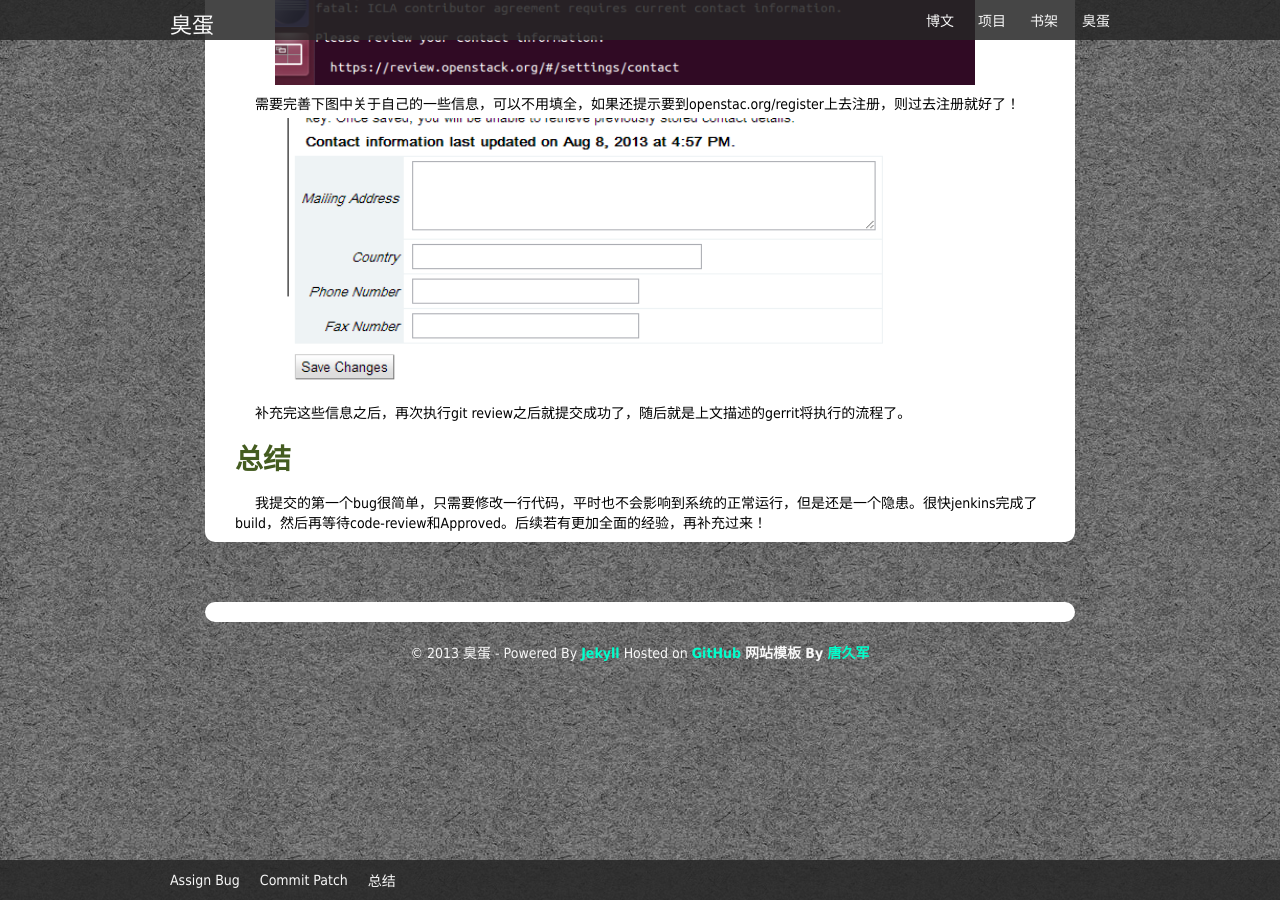
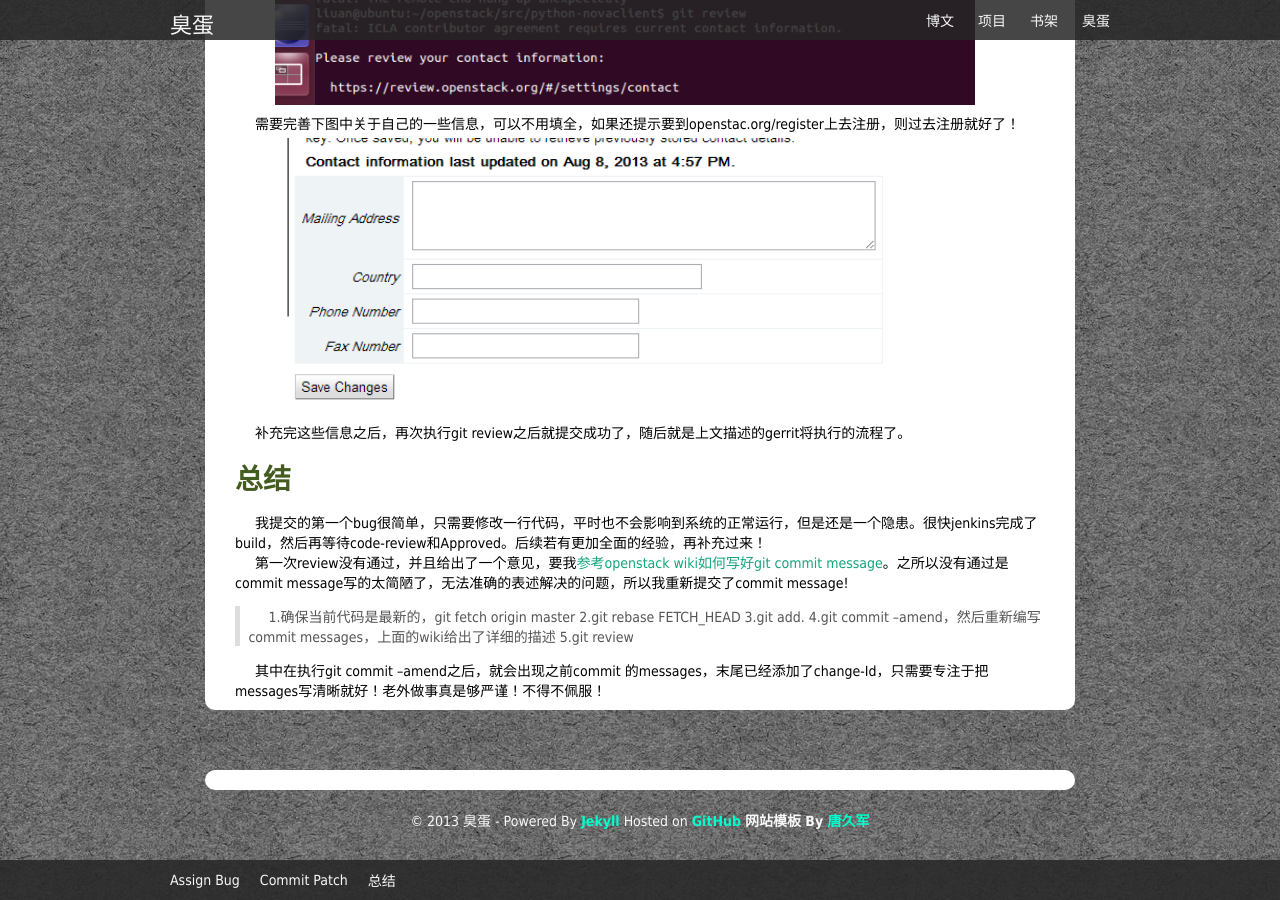
Before and after one commit to liuan/blog, a Jekyll site: the page built from _posts/2013-8-8-OpenStack开发者入门(二).md, in a window 1280 px wide and 900 px high, scrolled down 1398 px. Built offline with Jekyll 4.4.1, drawn with Linux system fonts in a browser that asks for light colours; comment, search, counter and statistics services are not loaded; some of the changed text lies outside the part shown.

Commit message:
remove some obsolete files and append some contents

```diff
--- a/_posts/2013-8-8-OpenStack开发者入门(二).md
+++ b/_posts/2013-8-8-OpenStack开发者入门(二).md
@@ -43,7 +43,7 @@ tags: OpenStack
 > 4.运行ctrl+o命令，然后按下Enter键，然后运行ctrl+x.
 > 5.git review
 
-对于第三处，初次尝试的可能会产生困惑，有的文章描述注释部分需要添加change-Id，这个change-Id是commit之后才有的，第一次提交不需要填写change-Id,下面是我初次提交的注释内容，给大家截个图，作为参考！其中的change-Id是系统自动添加的。
+对于第三处，初次尝试的可能会产生困惑，有的文章描述注释部分需要添加change-Id，这个change-Id是commit之后才有的，第一次提交不需要填写change-Id,下面是我初次提交的注释内容，给大家截个图，作为参考！其中的change-Id是系统自动添加的。*其中的注释方式，内容太简陋了，没有通过review，将再次修改的方式补充后文章尾。*
 
 <img src="/assets/img/openstack_develop_gitreview02.png" width="700px"/>
 
@@ -60,3 +60,13 @@ tags: OpenStack
 ### 总结
 
 我提交的第一个bug很简单，只需要修改一行代码，平时也不会影响到系统的正常运行，但是还是一个隐患。很快jenkins完成了build，然后再等待code-review和Approved。后续若有更加全面的经验，再补充过来！
+
+第一次review没有通过，并且给出了一个意见，要我[参考openstack wiki如何写好git commit message](https://wiki.openstack.org/wiki/GitCommitMessages#Information_in_commit_messages)。之所以没有通过是commit message写的太简陋了，无法准确的表述解决的问题，所以我重新提交了commit message!
+
+> 1.确保当前代码是最新的，git fetch origin master
+> 2.git rebase FETCH_HEAD
+> 3.git add.
+> 4.git commit --amend，然后重新编写commit messages，上面的wiki给出了详细的描述
+> 5.git review
+
+其中在执行git commit --amend之后，就会出现之前commit 的messages，末尾已经添加了change-Id，只需要专注于把messages写清晰就好！老外做事真是够严谨！不得不佩服！
```
Also changed, not shown: 2 other files.
